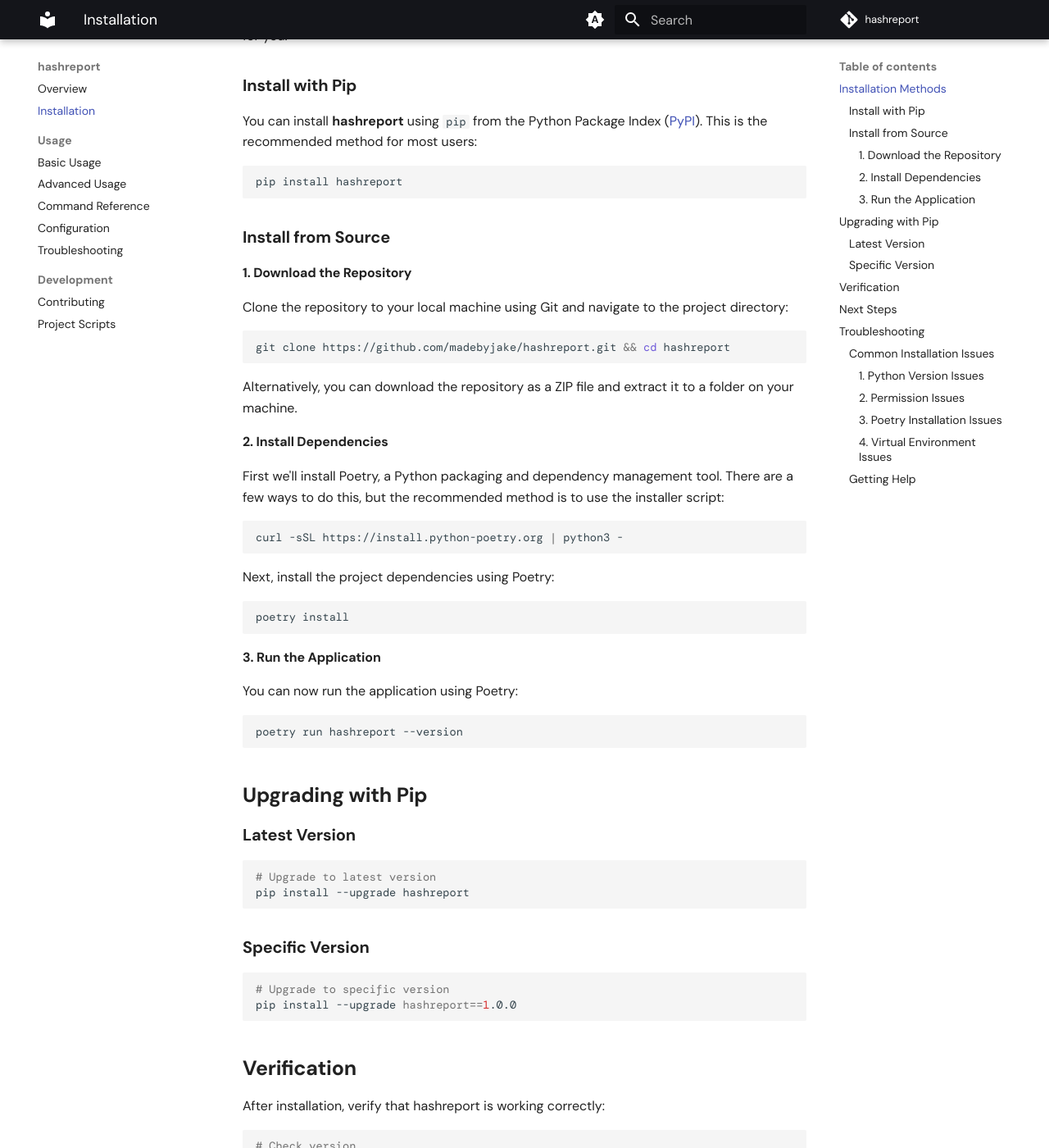
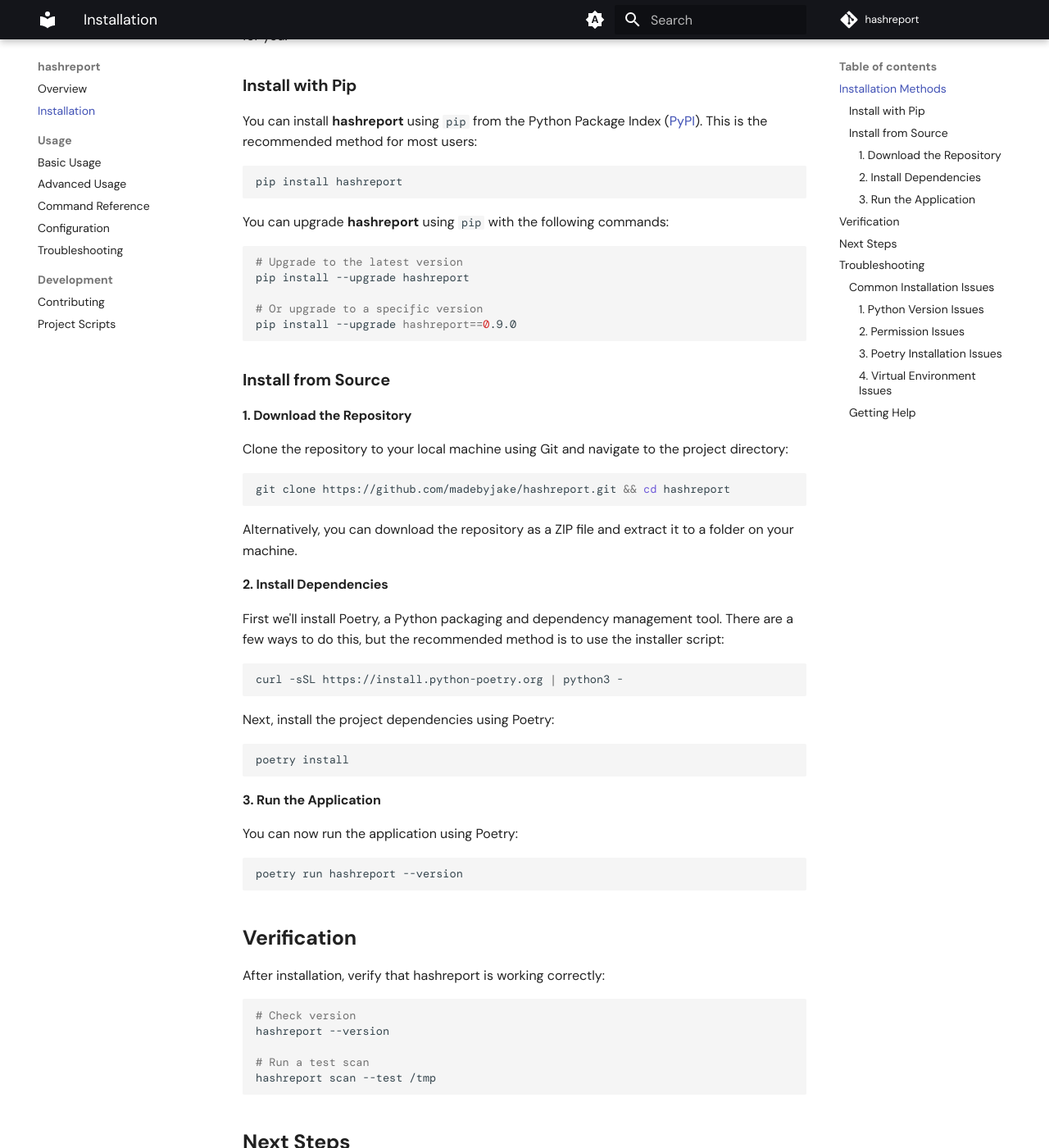
Before and after one commit to madebyjake/hashreport, an MkDocs documentation site: the page built from docs/install.md, in a window 1280 px wide and 1400 px high, scrolled down 225 px. Shown: the whole window at 82% size. Built offline with MkDocs 1.6.1 and Material for MkDocs 9.7.7, drawn with Linux system fonts in a browser that asks for light colours; some web fonts are replaced; comment, search, counter and statistics services are not loaded; the version menu is left out.

Commit message:
docs: revise pip upgrade instructions

````diff
--- a/docs/install.md
+++ b/docs/install.md
@@ -10,6 +10,16 @@
 
 ```bash
 pip install hashreport
+```
+
+You can upgrade **hashreport** using `pip` with the following commands:
+
+```bash
+# Upgrade to the latest version
+pip install --upgrade hashreport
+
+# Or upgrade to a specific version
+pip install --upgrade hashreport==0.9.0
 ```
 
 ### **Install from Source**
@@ -44,22 +54,6 @@
 
 ```bash
 poetry run hashreport --version
-```
-
-## **Upgrading with Pip**
-
-### **Latest Version**
-
-```bash
-# Upgrade to latest version
-pip install --upgrade hashreport
-```
-
-### **Specific Version**
-
-```bash
-# Upgrade to specific version
-pip install --upgrade hashreport==1.0.0
 ```
 
 ## **Verification**
````
